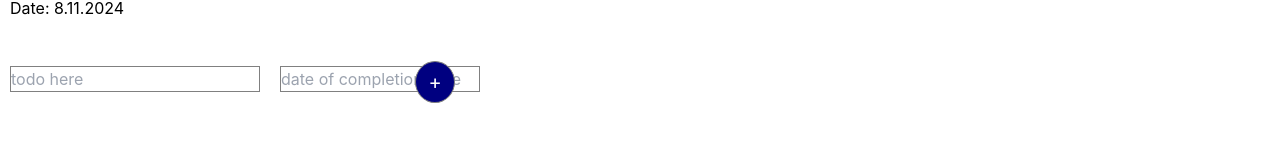
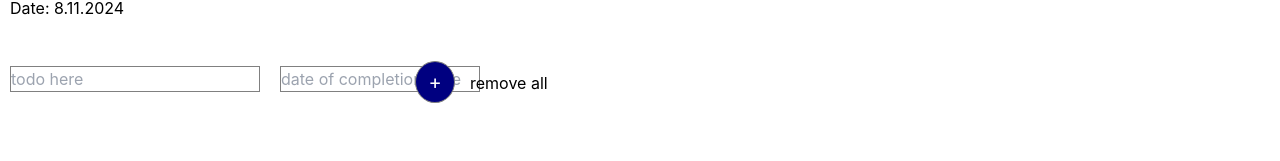
Before and after one commit to DenisV868/DenisV868.github.io, a React (Create React App) app: page / in a window 1280 px wide. Shown: the part 124-285 px from the top of the page. Built offline with nearby package versions, Linux system fonts and the light colour scheme.

Commit message:
todo list project expanding

```diff
--- a/src/App.css
+++ b/src/App.css
@@ -97,3 +97,8 @@ p{
   background-color: navy;
   color: white;
 }
+#remALL{
+  position: relative;
+  bottom: 30px;
+  left: 400px;
+}
--- a/src/tech.js
+++ b/src/tech.js
@@ -148,6 +148,7 @@ const List = ({ inputRef, dateInputRef }) => {
             <button onClick={add} id={"add"} style={{borderRadius: "100%", width:"40px", textAlign: "center"}}>
                 +
             </button>
+            <button id={"remALL"}>remove all</button>
             <ul>
                 The list
                 {element.map((item, index) => (
```
